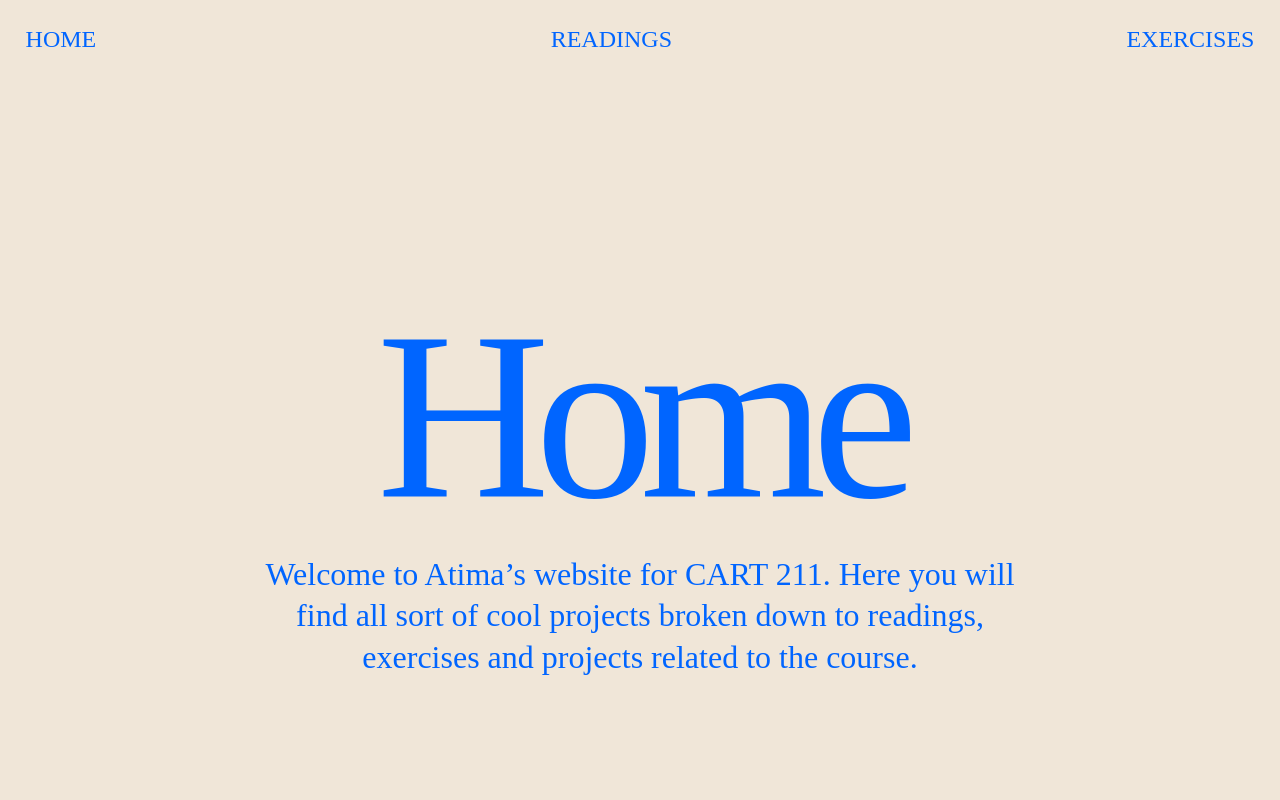
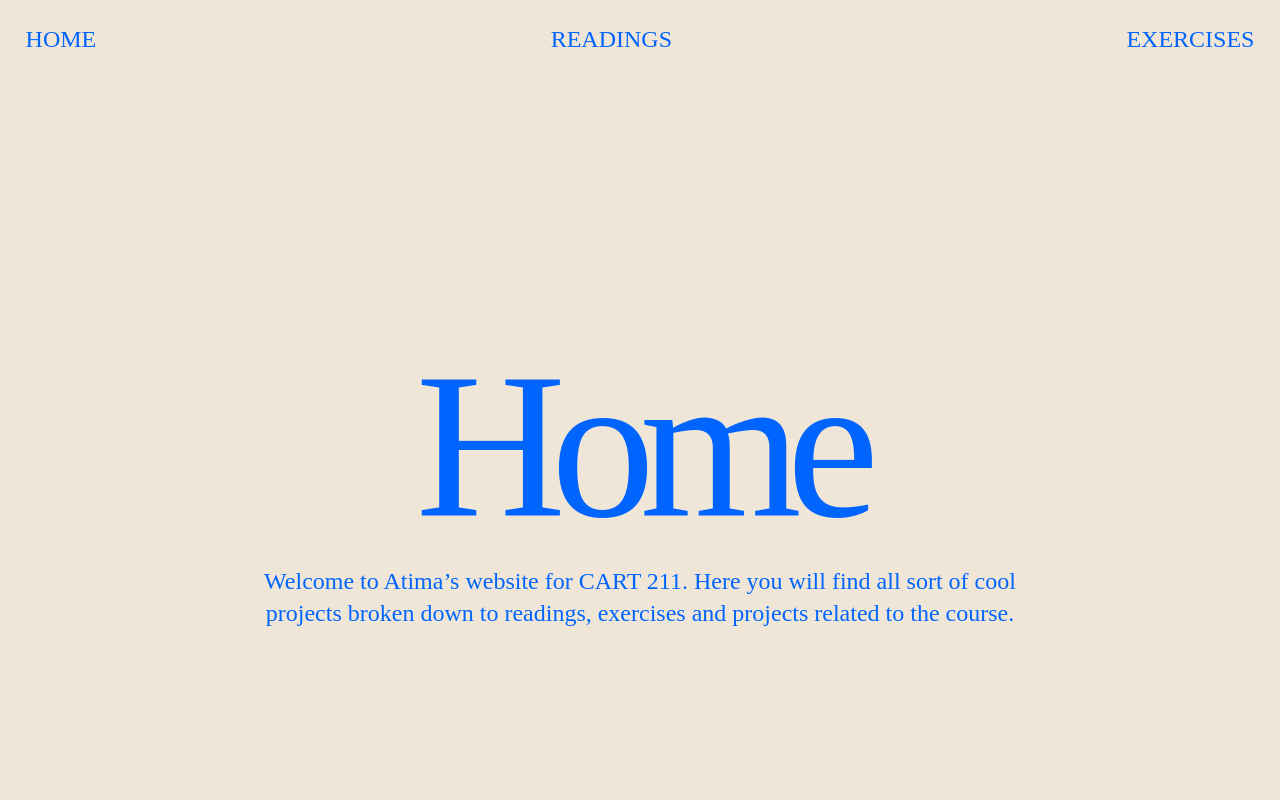
Before and after one commit to atimaaaaa/CART211, a plain HTML site: page Project1_root/index.html in a window 1280 px wide. Shown: the top 800 px of the page. Drawn offline with Linux system fonts and the light colour scheme; a web font is replaced by a local one.

Commit message:
p1: updated css

```diff
--- a/Project1_root/css/style.css
+++ b/Project1_root/css/style.css
@@ -72,7 +72,7 @@ h1 {
   font-family: jaf-lapture-display, serif;
   font-weight: 400;
   font-style: normal;
-  font-size: 15em;
+  font-size: 13em;
   letter-spacing: -15px;
   color: #0065FF;
   /* Blue */
@@ -92,7 +92,7 @@ h2 {
 h3 {
   font-family: jaf-lapture-display, serif;
   font-weight: 400;
-  font-size: 2em;
+  font-size: 1.5em;
   line-height: 1.3em;
   color: #0065FF;
   /* Blue */
```
